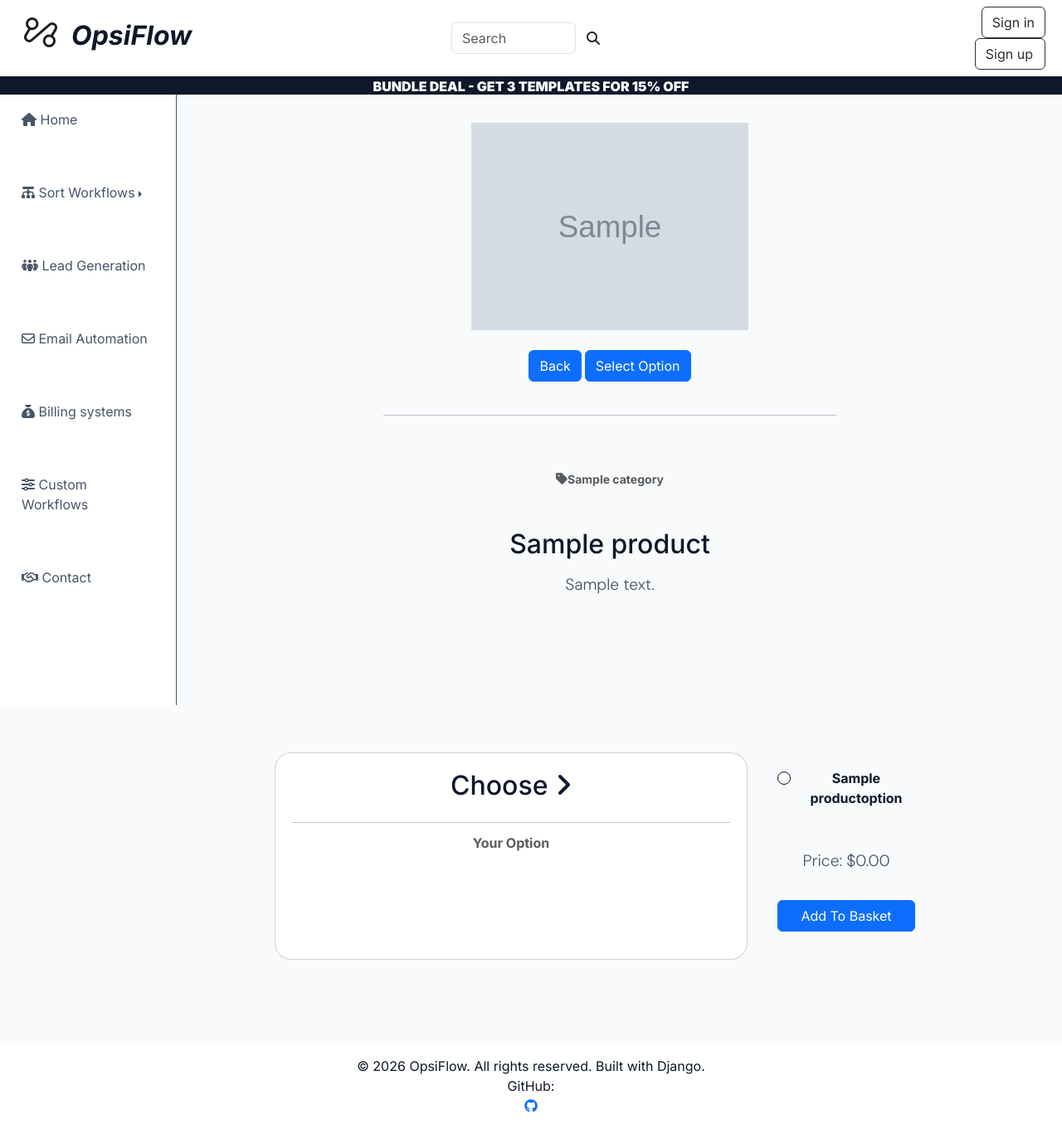
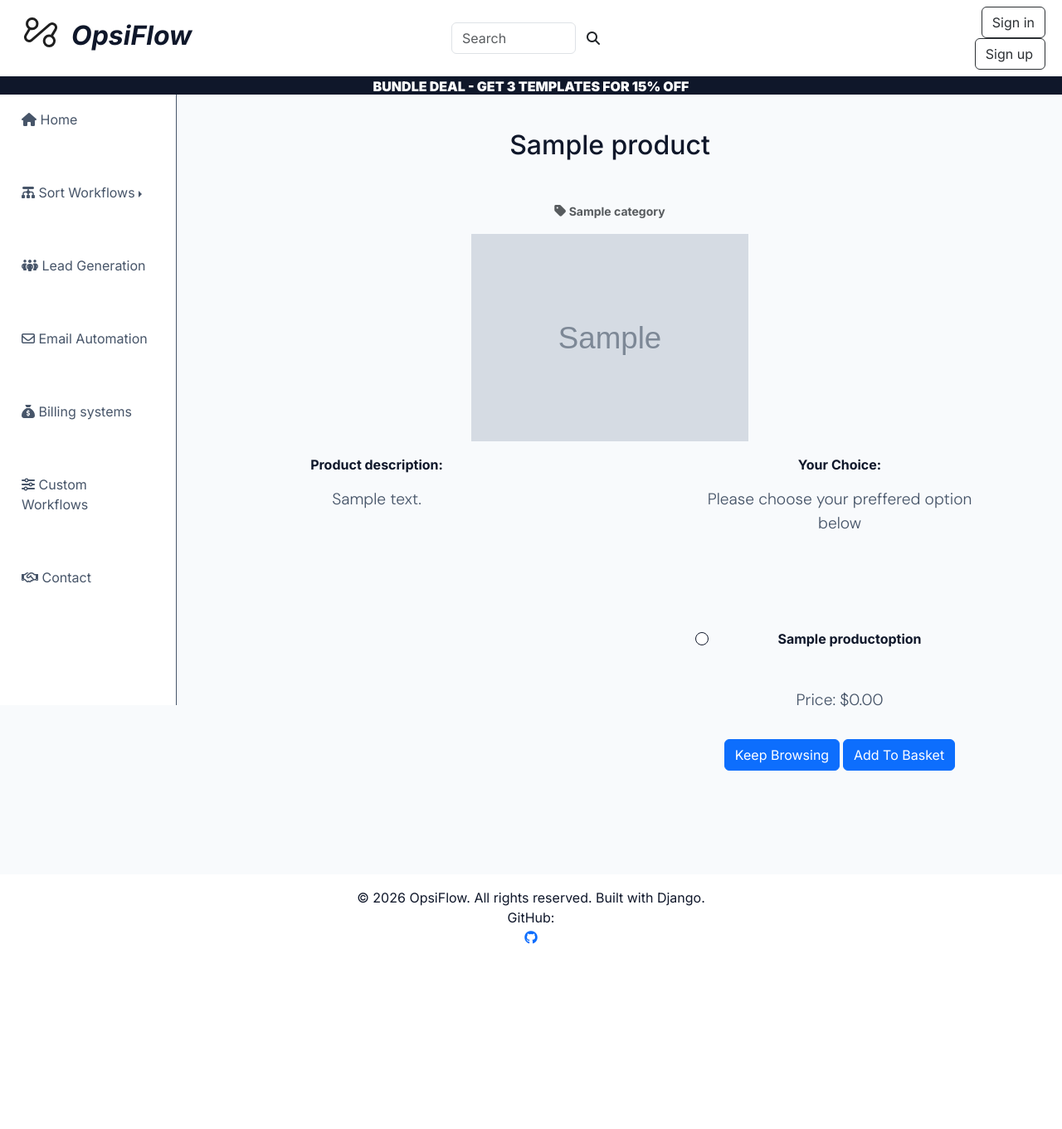
Before and after one commit to Karla-Stein/opsiflow, a Django app: page /products/product_detail/1 in a window 1280 px wide. Shown: the whole page at 83% size. After the commit the page ends 1138 px from the top, so only its background shows below. Run offline with Django 4.2, Linux system fonts and the light colour scheme; tables that the repository leaves empty hold one stand-in row (values such as "Sample post"); grey boxes marked "Sample" are stand-in pictures; some libraries are stand-ins or nearby versions.

Commit message:
Fix product detail page layout

```diff
--- a/products/static/products/css/product_detail.css
+++ b/products/static/products/css/product_detail.css
@@ -25,10 +25,15 @@ img{
 }
 
 .form-check{
-    margin-top: 50px;
+    margin-top: 20px;
 }
 
 #description{
+    height: 350px;
+    overflow-y: scroll;
+}
+
+#option-description{
     height: 150px;
     overflow-y: scroll;
 }
--- a/products/templates/products/product_detail.html
+++ b/products/templates/products/product_detail.html
@@ -8,46 +8,37 @@
 
 {% block content %}
 
-
-<div class="container">
+<div class="container mt-3">
   <div class="row justify-content-center">
-    <div class="col-8 offset-lg-2 pt-5 my-2">
+    <!-- Top row -->
+    <div class="col-12 col-lg-8 offset-lg-2 text-center">
+      <h2 class="display-7 my-5">{{ product.name }}
+      </h2>
+      <p class="text-muted"><i class="fa-solid fa-tag"></i><small> {{ product.category.friendly_name }}</small>
       {% if product.image %}
-      <img src="{{ product.image.url }}" alt="{{ product.name }}" class="img-fluid">
+      <img src="{{ product.image.url }}" alt="{{ product.name }}" class="img-fluid mt-3">
       {% else %}
       <img src="{% static 'images/placeholder-image.jpg' %}" alt="Placeholder image" class="img-fluid">
       {% endif %}
     </div>
-    <div class="col-6 offset-lg-2 text-center mb-5">
+  </div>
+  <!--Lower row -->
+  <div class="container">
+    <div class="row justify-content-center">
+      <!-- left coloumn -->
+      <div class="col-12 col-lg-4 offset-lg-2 text-center">
+        <p>Product description:</p>
+        <p id="description" class="index-p">{{ product.description }}</p>
+      </div>
+      <!-- Middle column -->
+      <div class="col-2"></div>
+      <!-- Right column -->
+      <div class="col-12 col-lg-4 text-center">
+        <!-- Product option -->
 
-      <a class="btn btn-primary my-3" href="{% url 'products' %}" role="button">Back</a>
-      <a href="#choose-option" class="btn btn-primary my-3" type="button" role="button">Select Option</a>
-      <br>
-      <hr class="mt-4">
-    </div>
-    <div class="col-8 offset-lg-2 text-center" id="choose-option">
-      <p class="text-muted mb-5"><i class="fa-solid fa-tag"></i><small>{{ product.category.friendly_name }}</small></p>
-      <h2 class="display-7 mb-3">{{ product.name }}
-      </h2>
-      <p id="description" class="index-p">{{ product.description }}</p>
-
-    </div>
-  </div>
-  <div class="row justify-content-center d-flex flex-row">
-    <div class="col-12 col-md-6 offset-lg-2">
-      <!-- Product option -->
-      <div class="row justify-content-center">
-        <div class="text-center card me-5 option" id="option">
-          <h2 id="option-name" class="card-title">Choose <i class="fa-solid fa-angle-right"></i></h2>
-          <hr>
-          <p id="option-description" class="card-subtitle mb-2 text-body-secondary">Your Option</p>
-          <p id="delivery-days" class="index-p d-none card-text"></p>
-        </div>
-      </div>
-    </div>
-    <div class="col-8 col-lg-2 d-flex flex-column justify-content-center text-center">
-      <!-- radio -->
-
+        <p id="option-name">Your Choice:</p>
+        <p id="option-description" class="index-p">Please choose your preffered option below </p>
+        <p id="delivery-days" class="index-p d-none"></p>
         {% for option in product_option %}
         <div class="form-check">
           <input class="form-check-input option" type="radio" name="radioDefault" data-name="{{option.name}}"
@@ -58,7 +49,6 @@
           </label>
         </div>
         {% endfor %}
-
         <p class="index-p mt-5" id="option-price">Price: $0.00</p>
         <!-- add-to-basket form/button -->
         {% if user.is_authenticated %}
@@ -66,16 +56,21 @@
           {% csrf_token %}
           <input type="hidden" name="selected_option_pk" id="selected-option-pk" value="{{ selected_option.pk }}">
           <input type="hidden" name="redirect_url" value="{{ request.path }}">
-        <button id="add-to-basket" class="btn btn-primary my-3" type="submit">
+         <a class="btn btn-primary btn-sm my-3 me-2" role="button" href="{% url 'products' %}">Keep Browsing</a>
+          <button id="add-to-basket" class="btn btn-primary my-3 btn-sm " type="submit">
             Add To Basket
           </button>
         </form>
         {% else %}
+         <a class="btn btn-primary my-3" role="button" href="{% url 'products' %}">Keep Browsing</a>
         <button id="add-basket" class="btn btn-primary my-3" role="button">Add To Basket</button>
         {% endif %}
 
       </div>
     </div>
+  </div>
+
+
     <!-- log in prompt modal -->
     <div class="modal" tabindex="-1" id="login-prompt">
       <div class="modal-dialog">
@@ -89,7 +84,8 @@
           </div>
           <div class="modal-footer">
             <a href="{% url 'account_login' %}?next={{ request.path }}" type="button" class="btn btn-primary">Log In</a>
-        <a href="{% url 'account_signup' %}?next={{ request.path }}" type="button" class="btn btn-primary">Sign up</a>
+            <a href="{% url 'account_signup' %}?next={{ request.path }}" type="button" class="btn btn-primary">Sign
+              up</a>
           </div>
         </div>
       </div>
```
Lines whose indentation alone changed are shown as unchanged.
